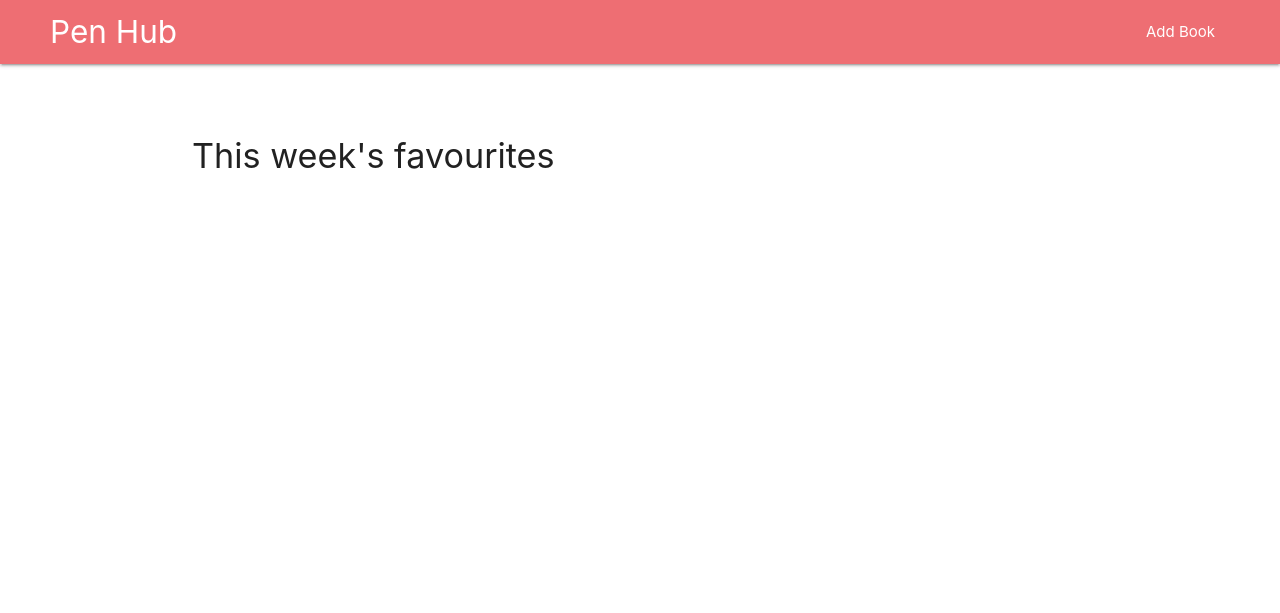
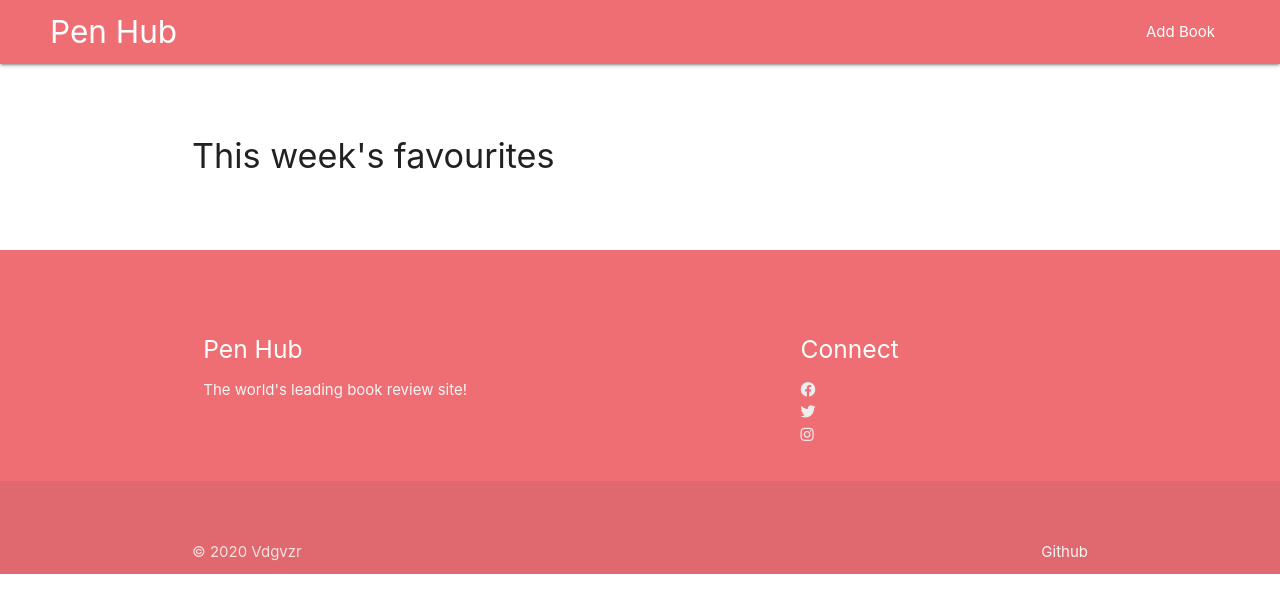
Before and after one commit to vdgvzr/milestone-project-3, a Flask app: page / in a window 1280 px wide. Shown: the top 613 px of the page. Run offline with Flask 2, Linux system fonts and the light colour scheme; data that the repository does not hold is empty; some libraries are stand-ins or nearby versions.

Commit message:
Added footer to site in base.html

```diff
--- a/static/styles/style.css
+++ b/static/styles/style.css
@@ -1,3 +1,5 @@
+
+
 nav .brand-logo {
     margin-left: 50px;
 }
--- a/templates/base.html
+++ b/templates/base.html
@@ -6,6 +6,7 @@
 
     <link href="https://fonts.googleapis.com/icon?family=Material+Icons" rel="stylesheet">
     <link rel="stylesheet" href="https://cdnjs.cloudflare.com/ajax/libs/materialize/1.0.0/css/materialize.min.css">
+    <link rel="stylesheet" href="https://use.fontawesome.com/releases/v5.13.0/css/all.css" integrity="sha384-Bfad6CLCknfcloXFOyFnlgtENryhrpZCe29RTifKEixXQZ38WheV+i/6YWSzkz3V" crossorigin="anonymous">
     <link rel="stylesheet" href="{{ url_for('static', filename='styles/style.css') }}" type="text/css"/>
 
     <script src="https://cdnjs.cloudflare.com/ajax/libs/jquery/3.5.1/jquery.min.js" integrity="sha512-bLT0Qm9VnAYZDflyKcBaQ2gg0hSYNQrJ8RilYldYQ1FxQYoCLtUjuuRuZo+fjqhx/qtq/1itJ0C2ejDxltZVFg==" crossorigin="anonymous"></script>
@@ -30,6 +31,31 @@
         {% endblock %}
     </div>
 
+    <footer class="page-footer">
+          <div class="container">
+            <div class="row">
+              <div class="col l6 s12">
+                <h5 class="white-text">Pen Hub</h5>
+                <p class="grey-text text-lighten-4">The world's leading book review site!</p>
+              </div>
+              <div class="col l4 offset-l2 s12">
+                <h5 class="white-text">Connect</h5>
+                <ul>
+                  <li><a class="grey-text text-lighten-3" href="www.facebook.com"><i class="fab fa-facebook"></i></a></li>
+                  <li><a class="grey-text text-lighten-3" href="www.twitter.com"><i class="fab fa-twitter"></i></a></li>
+                  <li><a class="grey-text text-lighten-3" href="www.instagram.com"><i class="fab fa-instagram"></i></a></li>
+                </ul>
+              </div>
+            </div>
+          </div>
+          <div class="footer-copyright">
+            <div class="container">
+            © 2020 Vdgvzr
+            <a class="grey-text text-lighten-4 right" href="https://github.com/vdgvzr">Github</a>
+            </div>
+          </div>
+        </footer>
+
     <script>
         $(document).ready(function(){
             $('select').formSelect();
--- a/templates/books.html
+++ b/templates/books.html
@@ -9,7 +9,7 @@
     <div class="row center-cols">
         {% for book in books %}
             <div class="col s12 m3">
-                <div class="card" style="overflow: visible;">
+                <div class="card hoverable" style="overflow: visible;">
                     <div class="card-image waves-effect waves-block waves-light">
                         <img class="activator" src="{{book.image_url}}" alt="book_image">
                     </div>
```
